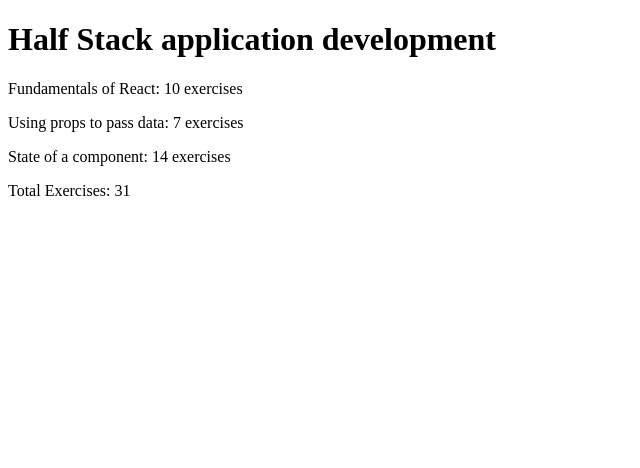
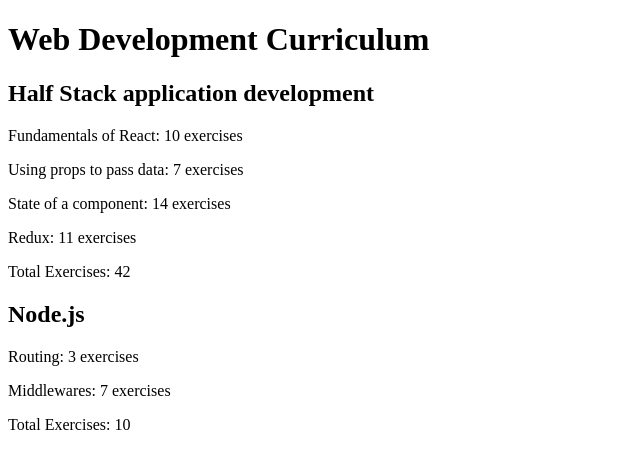
Before and after one commit to JoaquinCortezHub/FullStackOpen, a React (Vite) app in the folder part1/courseinfo/: page / in a window 1280 px wide. Shown: the top 468 px of the page, without its empty margins (0-640 px from the left). Built offline with nearby package versions, Linux system fonts and the light colour scheme.

Commit message:
Exercise 2.4

```diff
--- a/part1/courseinfo/src/App.jsx
+++ b/part1/courseinfo/src/App.jsx
@@ -2,7 +2,7 @@
 // Consts are still in APP but passed by props to other components.
 
 const Header = ({courseName}) => {
-  return <h1>{courseName}</h1>;
+  return <h2>{courseName}</h2>;
 };
 
 const Part = ({part}) => {
@@ -43,9 +43,10 @@
 };
 
 const App = () => {
-  const course = {
+  const courses = [
+    {
+      name: 'Half Stack application development',
       id: 1,
-    name: 'Half Stack application development',
       parts: [
         {
           name: 'Fundamentals of React',
@@ -61,11 +62,41 @@
           name: 'State of a component',
           exercises: 14,
           id: 3
+        },
+        {
+          name: 'Redux',
+          exercises: 11,
+          id: 4
+        }
+      ]
+    },
+    {
+      name: 'Node.js',
+      id: 2,
+      parts: [
+        {
+          name: 'Routing',
+          exercises: 3,
+          id: 1
+        },
+        {
+          name: 'Middlewares',
+          exercises: 7,
+          id: 2
         }
       ]
     }
+  ]
 
-  return <Course course={course} />
+  return (
+    <div>
+      <h1>Web Development Curriculum</h1>
+      {courses.map((course) => (
+      <Course key={course.id} course={course} />
+    ))}
+    </div>
+
+  )
 }
 
 
```
Lines whose indentation alone changed are shown as unchanged.
